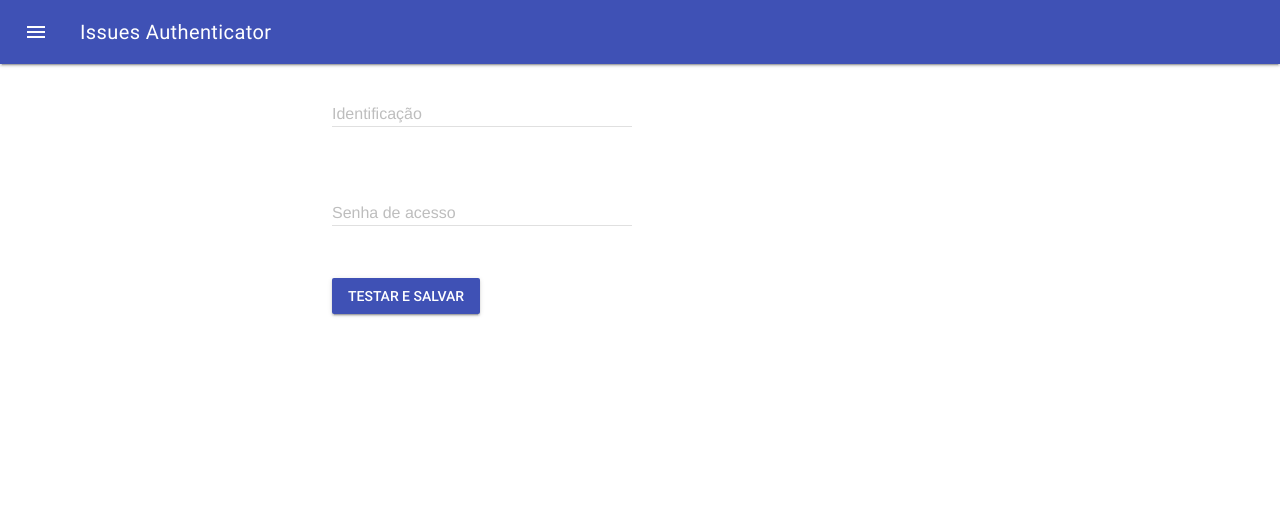
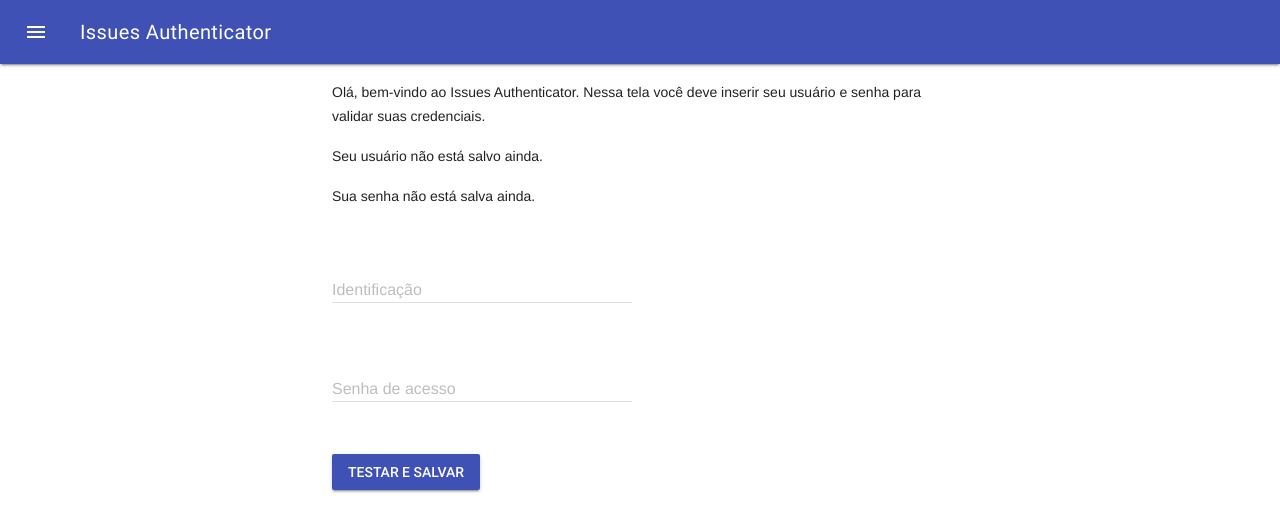
Before and after one commit to ESEGroup/IssuesAuthenticatorJararaca, a website: page app-material/www/index.html in a window 1280 px wide. Drawn offline with Linux system fonts and the light colour scheme.

Commit message:
[FIX] Adicionando tela de configuração e colocando endpoint da API apontando para máquina com IssuesMonitoring modificado

```diff
--- a/app-material/www/index.html
+++ b/app-material/www/index.html
@@ -6,7 +6,7 @@
     <meta name="viewport" content="width=device-width, initial-scale=1.0, maximum-scale=1.0, user-scalable=no" />
     <meta name="description" content="">
     <!-- For Cordova use Please add the "Content-Security-Policy" meta -->
-    <meta http-equiv="Content-Security-Policy" content="default-src *; style-src 'self' 'unsafe-inline'; script-src 'self' 'unsafe-inline' 'unsafe-eval'"/>
+    <meta http-equiv="Content-Security-Policy" content="default-src 'self' 'http://104.236.209.84:8080'; style-src 'self' 'unsafe-inline'; script-src 'self' 'unsafe-inline' 'unsafe-eval'"/>
     <link rel="stylesheet" href="css/fonts.css">
     <link rel="stylesheet" href="css/material.min.css">
     <link rel="stylesheet" href="css/main.css">
@@ -36,6 +36,16 @@
     <main class="mdl-layout__content">
         <div class="page-content">
           <!-- Your content goes here -->
+          <div class="mdl-grid">
+          <div class="mdl-layout-spacer"></div>
+          <div class="mdl-cell mdl-cell--6-col mdl-cell--8-col-phone mdl-cell--6-col-tablet" id="salvar_status">
+          <p>
+          Olá, bem-vindo ao Issues Authenticator. Nessa tela você deve inserir seu usuário e senha para validar suas credenciais.
+          </p>
+          </div>
+          <div class="mdl-layout-spacer"></div>
+          </div>
+
           <form action="#">
 
           <div class="mdl-grid">
@@ -79,5 +89,6 @@
   <script src="js/jquery-2.2.0.min.js"></script>
   <script type='application/javascript' src='js/fastclick.js'></script>
   <script src="js/material.min.js"></script>
+  <script type='application/javascript'>verifica_credenciais_salvas();</script>
 </body>
 </html>
--- a/app-material/www/js/main.js
+++ b/app-material/www/js/main.js
@@ -1,6 +1,6 @@
 'use strict';
 
-var API_ENDPOINT = "https://issuesmonitoring.mdjunior.eng.br";
+var API_ENDPOINT = "http://104.236.209.84:8080";
 
 console.log("I'm here !");
 
@@ -8,23 +8,25 @@ console.log("I'm here !");
 var storage = window.localStorage;
 var API_ENDPOINT = storage.getItem("API_ENDPOINT"); // Pass a key name to get its value.
 if (storage.getItem("API_ENDPOINT") === null) {
-    API_ENDPOINT = "https://issuesmonitoring.mdjunior.eng.br";
+    API_ENDPOINT = "http://104.236.209.84:8080";
     storage.setItem("API_ENDPOINT", API_ENDPOINT);
 }
 console.log("API_ENDPOINT:" + API_ENDPOINT);
 
 function salvar() {
     var http = new XMLHttpRequest();
+    http.withCredentials = true;
 
     var username = document.getElementById("identificacao").value;
     var password = document.getElementById("senha").value;
     console.log("funcao=salvar param=identificacao valor=" + username);
     console.log("funcao=salvar param=senha valor=" + password);
 
-    http.open("POST",API_ENDPOINT + "/authenticator/entrada/", true, username, password);
+    http.open("GET",API_ENDPOINT + "/authenticator/preferencias", true, username, password);
+    http.responseType = 'json';
     http.send("");
     http.onload = function() {
-        if (http.status == 204) {
+        if (http.status == 200) {
             storage.setItem("USER", username);
             storage.setItem("PASS", password);
             console.log("funcao=salvar resulado=sucesso");
@@ -36,6 +38,27 @@ function salvar() {
             return http.status;
         }
     }
+}
+
+function verifica_credenciais_salvas() {
+
+    var div = document.getElementById("salvar_status");
+
+    if (storage.getItem("USER") === null) {
+        var texto = "<p>Seu usuário não está salvo ainda.</p>";
+        div.insertAdjacentHTML("beforeend", texto);
+    } else {
+        var texto = "<p>Seu usuário '" + storage.getItem("USER") + "' foi salvo.</p>";
+        div.insertAdjacentHTML("beforeend", texto);
+    }
+    if (storage.getItem("PASS") === null) {
+        var texto = "<p>Sua senha não está salva ainda.</p>";
+        div.insertAdjacentHTML("beforeend", texto);
+    } else {
+        var texto = "<p>Sua senha foi salvo.</p>";
+        div.insertAdjacentHTML("beforeend", texto);
+    }
+    return true;
 }
 
 
@@ -70,6 +93,9 @@ function entrada() {
         }
     }
 }
+
+
+
 
 function saida() {
     var http = new XMLHttpRequest();
```
Also changed, not shown: app-material/www/dashboard.html (+1 -1 lines).
